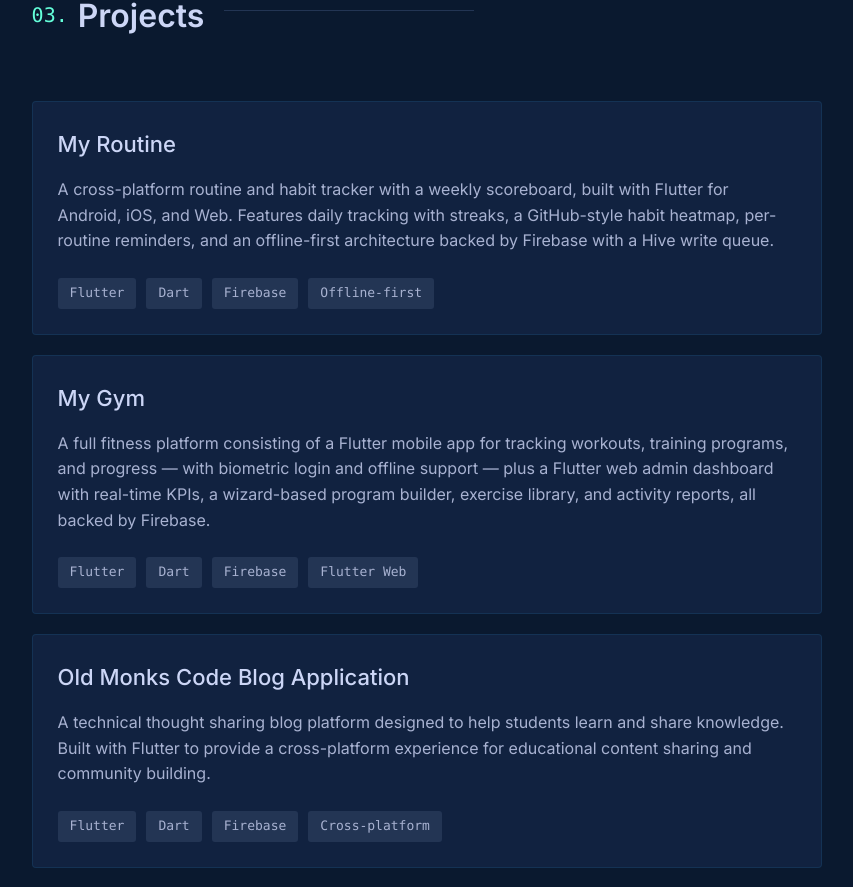
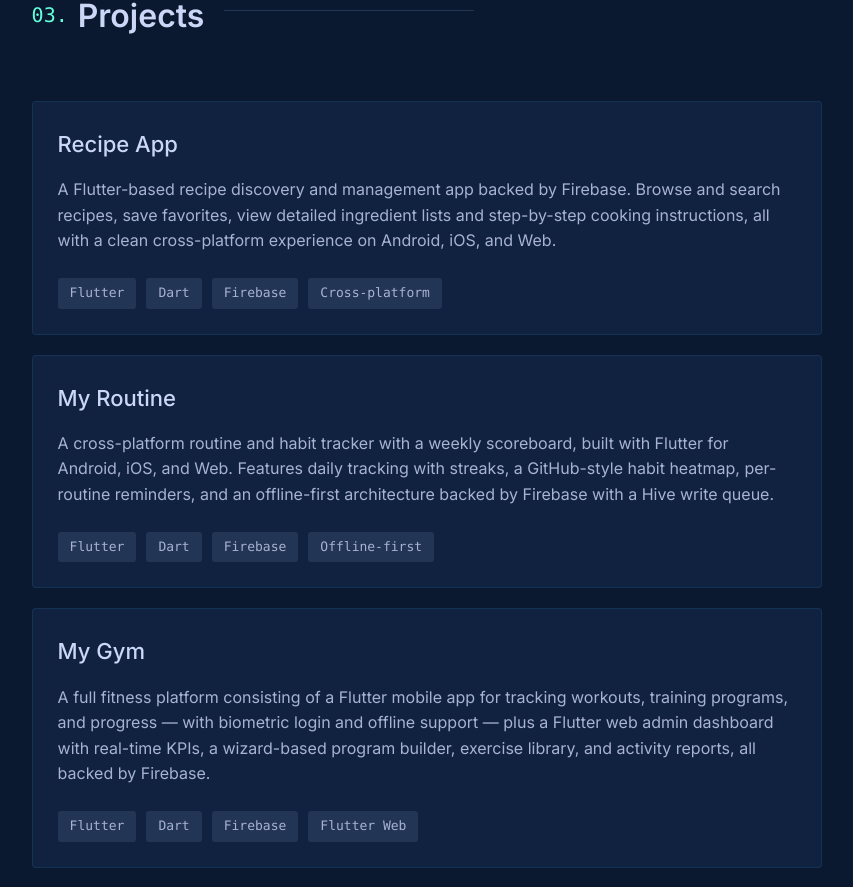
Before and after one commit to VISHNUVIKAS007/V2, a React (Vite) app: page / in a window 1280 px wide. Shown: the part 2316-3203 px from the top of the page, without its empty margins (418-1271 px from the left). Built offline with nearby package versions, Linux system fonts and the light colour scheme.

Commit message:
Add Recipe App to projects list
Co-Authored-By: Claude Sonnet 4.6 <noreply@anthropic.com>

```diff
--- a/src/data/projects.js
+++ b/src/data/projects.js
@@ -1,4 +1,12 @@
 export const projects = [
+    {
+        title: 'Recipe App',
+        description: 'A Flutter-based recipe discovery and management app backed by Firebase. Browse and search recipes, save favorites, view detailed ingredient lists and step-by-step cooking instructions, all with a clean cross-platform experience on Android, iOS, and Web.',
+        image: '/projects/recipe-app.jpg',
+        tech: ['Flutter', 'Dart', 'Firebase', 'Cross-platform'],
+        github: 'https://github.com/VISHNUVIKAS007/Recipie',
+        external: 'https://github.com/VISHNUVIKAS007/Recipie'
+    },
     {
         title: 'My Routine',
         description: 'A cross-platform routine and habit tracker with a weekly scoreboard, built with Flutter for Android, iOS, and Web. Features daily tracking with streaks, a GitHub-style habit heatmap, per-routine reminders, and an offline-first architecture backed by Firebase with a Hive write queue.',
```
